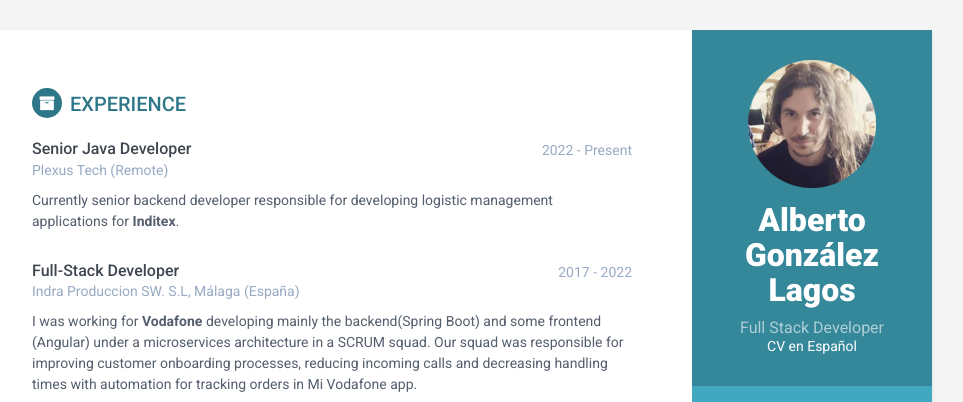
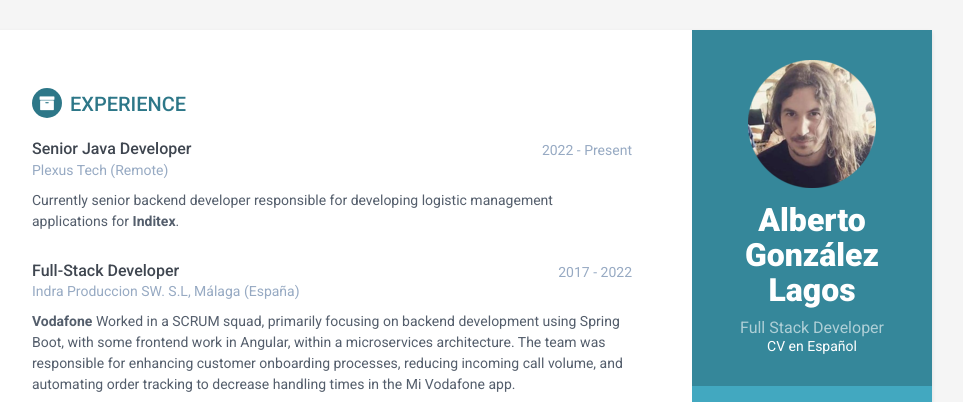
Before and after one commit to Kronen/kronen.github.io, a plain HTML site: page index.html in a window 1280 px wide. Shown: the top 402 px of the page, without its empty margins (188-1151 px from the left). Drawn offline with Linux system fonts and the light colour scheme.

Commit message:
Update index.html

```diff
--- a/index.html
+++ b/index.html
@@ -106,10 +106,11 @@
                         </div>
                         <div class="details">
                             <p>
-                                I was working for <b>Vodafone</b> developing mainly the backend(Spring Boot) and some frontend (Angular) under a
-                                microservices architecture in a SCRUM squad.
-                                Our squad was responsible for improving customer onboarding processes, reducing incoming calls
-                                and decreasing handling times with automation for tracking orders in Mi Vodafone app.
+                                <b>Vodafone</b>
+                                Worked in a SCRUM squad, primarily focusing on backend development using Spring Boot,
+                                with some frontend work in Angular, within a microservices architecture.
+                                The team was responsible for enhancing customer onboarding processes, reducing incoming call volume,
+                                and automating order tracking to decrease handling times in the Mi Vodafone app.
                             </p>
                             <p>
                                 I took part before that in different proyects for Spanish Public Administrations:
```
